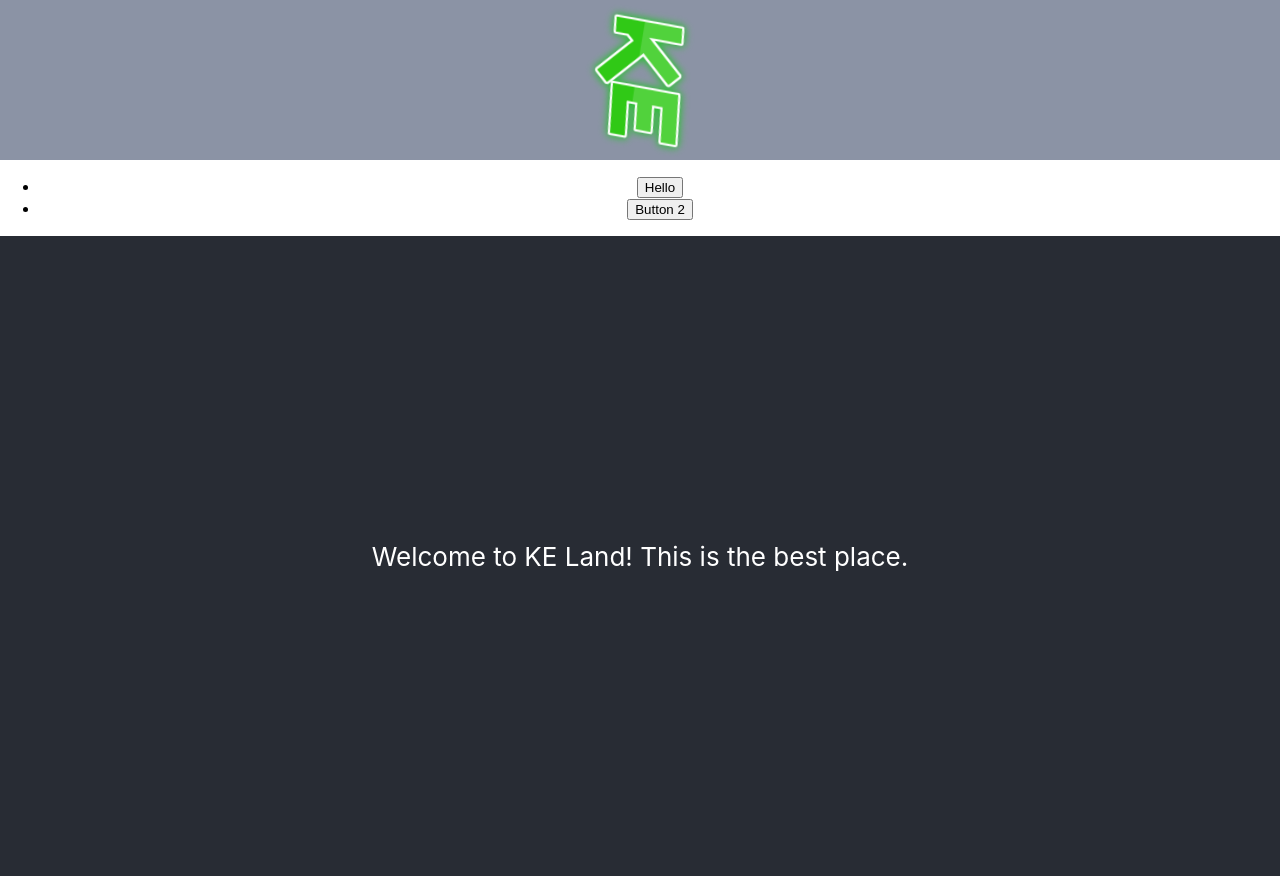
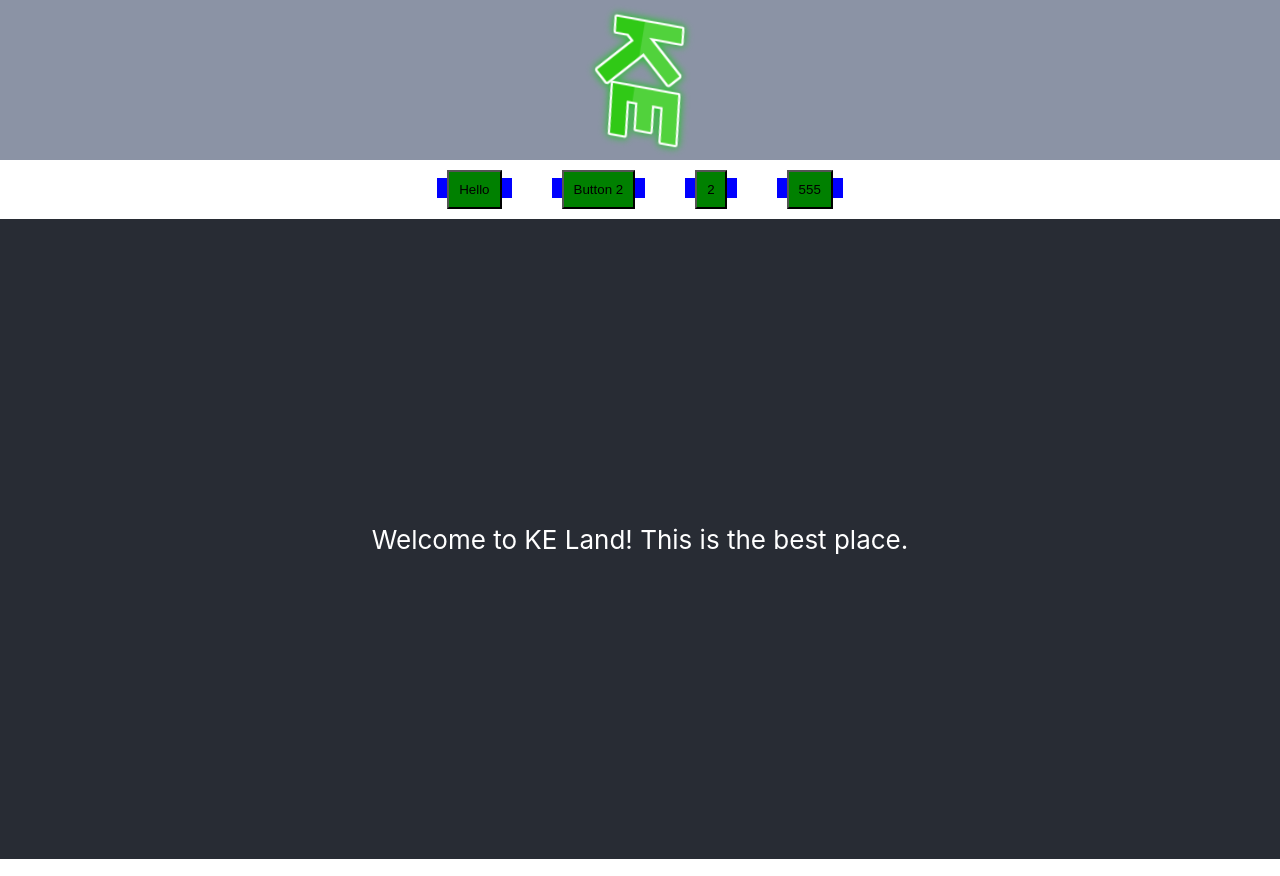
Before and after one commit to khalidelassaad/mywebsite, a React (Create React App) app: page / in a window 1280 px wide. Built offline with nearby package versions, Linux system fonts and the light colour scheme.

Commit message:
code: styling of the buttons playin around

```diff
--- a/src/App.css
+++ b/src/App.css
@@ -50,8 +50,13 @@
 }
 
 .headerBar-listItem {
-  float: 'left';
+  display: inline;
+  margin-inline: 20px;
+  background-color: blue;
 }
 
-.headerBar-list {
+.headerBar-button {
+  margin: 10px;
+  padding: 10px;
+  background-color: green;
 }
--- a/src/App.tsx
+++ b/src/App.tsx
@@ -3,10 +3,16 @@ import './App.css';
 import HeaderBar from './header/headerBar';
 
 const bodystring = 'Welcome to KE Land! This is the best place.';
-const headerButtonLabels = ['Hello', 'Button 2'];
+const headerButtonLabels = ['Hello', 'Button 2', '2', '555'];
 const headerButtonOnClicks = [
   () => {
     console.log('dibbidy');
+  },
+  () => {
+    console.log('dibbidy doo');
+  },
+  () => {
+    console.log('dibbidy doo');
   },
   () => {
     console.log('dibbidy doo');
--- a/src/header/headerBar.tsx
+++ b/src/header/headerBar.tsx
@@ -11,15 +11,15 @@ interface Props {
 
 function HeaderBar({ labels, onClicks }: Props) {
   return (
-    <ul className={listClassName}>
+    <div className={listClassName}>
       {labels.map((label, index) => {
         return (
-          <li key={label} className={listItemClassName}>
+          <div key={label} className={listItemClassName}>
             <HeaderButton key={label} label={label} onClick={onClicks[index]} />
-          </li>
+          </div>
         );
       })}
-    </ul>
+    </div>
   );
 }
 
--- a/src/header/headerButton.tsx
+++ b/src/header/headerButton.tsx
@@ -1,4 +1,6 @@
 import * as React from 'react';
+
+const buttonClassName: string = 'headerBar-button';
 
 interface Props {
   label: string;
@@ -7,7 +9,7 @@ interface Props {
 
 function HeaderButton({ label, onClick }: Props) {
   return (
-    <button className="App-button" type="button" onClick={onClick}>
+    <button className={buttonClassName} type="button" onClick={onClick}>
       {label}
     </button>
   );
```
